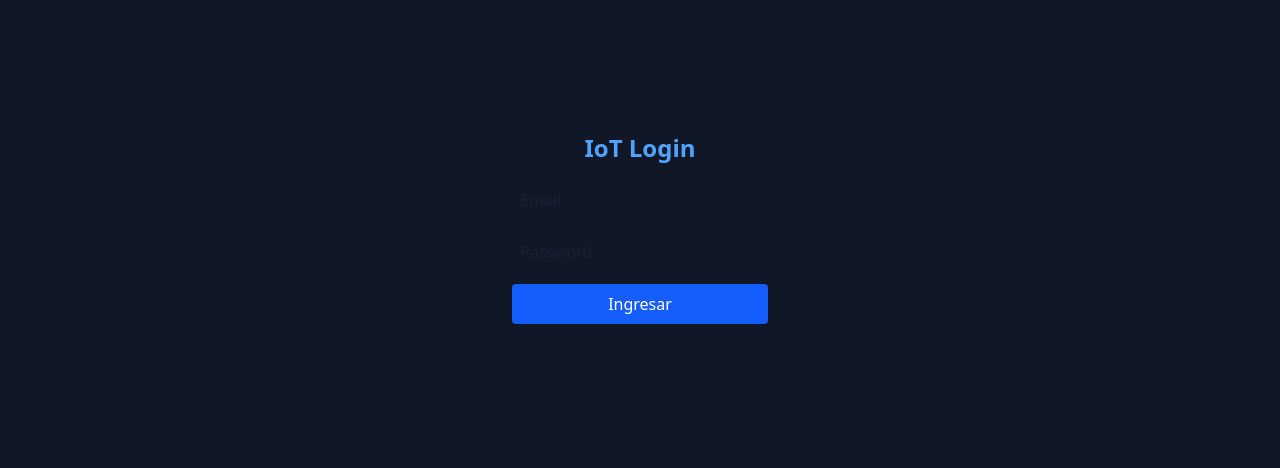
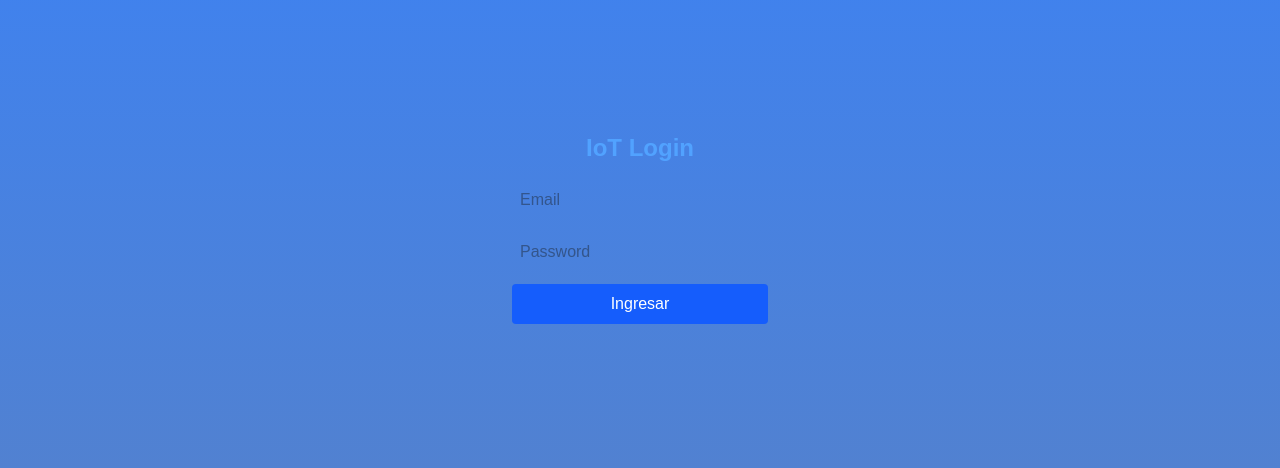
Before and after one commit to SebaS01010101/TrueFocus, a React (Vite) app: page / in a window 1280 px wide. Shown: the part 164-632 px from the top of the page. Built offline with nearby package versions, Linux system fonts and the light colour scheme.

Commit message:
feat: enhance styling with custom typography and color palette

```diff
--- a/index.html
+++ b/index.html
@@ -5,6 +5,11 @@
     <link rel="icon" type="image/svg+xml" href="/vite.svg" />
     <meta name="viewport" content="width=device-width, initial-scale=1.0" />
     <title>truefocus</title>
+
+    <linkRPcN
+    href="https://fonts.googleapis.com/css2?family=Outfit:wght@100..900&display=swap"
+    rel="stylesheet"
+    />
   </head>
   <body>
     <div id="root"></div>
--- a/src/App.tsx
+++ b/src/App.tsx
@@ -6,7 +6,7 @@ function App() {
   const [isLoggedIn, setIsLoggedIn] = useState(false);
 
   return (
-    <div className="h-screen w-screen bg-gray-900 text-white overflow-hidden">
+    <div className="h-screen w-screen text-white overflow-hidden">
       {!isLoggedIn ? (
         <Login onLoginSuccess={() => setIsLoggedIn(true)} />
       ) : (
--- a/src/index.css
+++ b/src/index.css
@@ -1 +1,90 @@
 @import "tailwindcss";
+@theme {
+  /* --- TIPOGRAFÍA (Basado en imagen de estilos de texto) --- */
+  --font-display: "Outfit", sans-serif;
+
+  /* Tamaños de texto personalizados (Tamaño / Line-height) */
+  --text-display: 61px;
+  --text-display--line-height: 67px;
+
+  --text-h1: 49px;
+  --text-h1--line-height: 59px;
+
+  --text-h2: 39px;
+  --text-h2--line-height: 47px;
+
+  --text-h3: 31px;
+  --text-h3--line-height: 40px;
+
+  --text-h4: 25px;
+  --text-h4--line-height: 33px;
+
+  --text-h5: 20px;
+  --text-h5--line-height: 28px;
+
+  --text-body: 16px;
+  --text-body--line-height: 24px;
+
+  --text-caption: 13px;
+  --text-caption--line-height: 18px;
+
+  --text-tiny: 10px;
+  --text-tiny--line-height: 14px;
+
+  /* --- COLORES (Basado en imagen de paletas) --- */
+
+  /* Paleta Primary (Azules) */
+  --color-primary-50: #ebf3fe;
+  --color-primary-100: #c2d8fc;
+  --color-primary-200: #a5c6fb;
+  --color-primary-300: #7cabf9;
+  --color-primary-400: #629bf8;
+  --color-primary-500: #3b82f6; /* Color principal */
+  --color-primary-600: #3676e0;
+  --color-primary-700: #2a5caf;
+  --color-primary-800: #204887;
+  --color-primary-900: #193767;
+
+  /* Paleta Secondary (Morados) */
+  --color-secondary-50: #f3effe;
+  --color-secondary-100: #dbccfc;
+  --color-secondary-200: #cab4fb;
+  --color-secondary-300: #b192f9;
+  --color-secondary-400: #a27df8;
+  --color-secondary-500: #8b5cf6;
+  --color-secondary-600: #7e54e0;
+  --color-secondary-700: #6341af;
+  --color-secondary-800: #4c3387;
+  --color-secondary-900: #3a2767;
+
+  /* Paleta Green (Verdes/Teal) */
+  --color-brand-green-50: #e6faf5;
+  --color-brand-green-100: #b0eede;
+  --color-brand-green-200: #8ae6cf;
+  --color-brand-green-300: #54dab9;
+  --color-brand-green-400: #33d3ab;
+  --color-brand-green-500: #00c896;
+  --color-brand-green-600: #00b689;
+  --color-brand-green-700: #008e6b;
+  --color-brand-green-800: #006e53;
+  --color-brand-green-900: #00543f;
+
+  --color-gradient-end: #5781C7;
+}
+
+/* Aplicar la fuente Outfit por defecto a todo el body */
+body {
+  font-family: var(--font-display);
+  background-color: var(--color-primary-900); /* Fondo oscuro por defecto */
+  color: white;
+
+  background: linear-gradient(
+    180deg,
+    var(--color-primary-500) 0%,
+    var(--color-gradient-end) 100%
+  );
+
+  min-height: 100vh;
+  background-attachment: fixed;
+  margin: 0;
+}
```
